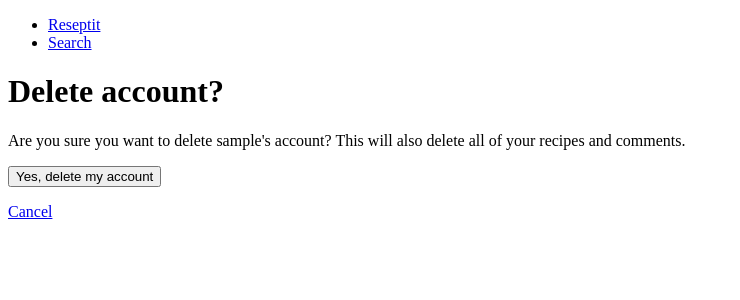
After one commit to jersetala/reseptit, a Flask app: page /delete_account in a window 1280 px wide. The commit adds this page. Shown: the top 300 px of the page, without its empty margins (0-740 px from the left). Run offline with Flask 3, Linux system fonts and the light colour scheme; the visitor is signed in with stand-in values (Sample User, id 1); parts of the project's set-up code (start-up, migrations or seed data) failed here and were passed over.

Commit message:
Add account deletion with confirmation

```diff
--- a/app.py
+++ b/app.py
@@ -17,7 +17,7 @@ import recipes
 from config import SECRET_KEY
 from exceptions import UserInputError
 from recipes import get_all_categories, get_all_recipes
-from users import check_login, create_user
+from users import check_login, create_user, delete_user
 
 app = Flask(__name__)
 app.secret_key = SECRET_KEY
@@ -171,6 +171,20 @@ def create_recipe() -> ResponseReturnValue:
 def logout() -> ResponseReturnValue:
     """Clear the session."""
     session.clear()
+    return redirect("/")
+
+
+@app.route("/delete_account", methods=["GET", "POST"])
+@require_login
+def delete_account() -> ResponseReturnValue:
+    """Confirm account deletion, then delete the current user's account."""
+    if request.method == "GET":
+        return render_template("confirm_delete_account.html", user_id=get_user_id())
+
+    check_csrf()
+    delete_user(get_user_id())
+    session.clear()
+    flash("SUCCESS: Account deleted.")
     return redirect("/")
 
 
@@ -356,6 +370,7 @@ def display_user(target_user_id: int) -> str:
         all_categories=get_all_categories(),
         categories=categories,
         user_id=user_id,
+        target_user_id=target_user_id,
     )
 
 
--- /dev/null
+++ b/templates/confirm_delete_account.html
@@ -0,0 +1,16 @@
+{% extends "layout.html" %}
+{% block title %}Delete account{% endblock %}
+
+{% block body %}
+    <h1>Delete account?</h1>
+    <p>
+        Are you sure you want to delete {{ session.username }}'s account?
+        This will also delete all of your recipes and comments.
+    </p>
+
+    <form action="/delete_account" method="post">
+        <input type="hidden" name="csrf_token" value="{{ session.csrf_token }}">
+        <button type="submit">Yes, delete my account</button>
+    </form>
+    <p><a href="/user/{{ user_id }}">Cancel</a></p>
+{% endblock %}
--- a/templates/user.html
+++ b/templates/user.html
@@ -11,4 +11,8 @@
         {{ display_recipe(recipe, cats, all_categories) }}
     {% endfor %}
 
+    {% if user_id == target_user_id %}
+        <p><a href="/delete_account">Delete my account</a></p>
+    {% endif %}
+
 {% endblock %}
--- a/users.py
+++ b/users.py
@@ -22,6 +22,11 @@ def create_user(username: str, password: str) -> None:
         raise UserInputError("Failed creating user.") from e
 
 
+def delete_user(user_id: int) -> None:
+    """Delete the specified user."""
+    db.execute("DELETE FROM users WHERE user_id = ?", [user_id])
+
+
 def check_login(username: str, password: str) -> int | None:
     "Check whether a user has the given password. Returns the user_id if true."
     sql = "SELECT user_id, password_hash FROM users WHERE username = ?"
```
